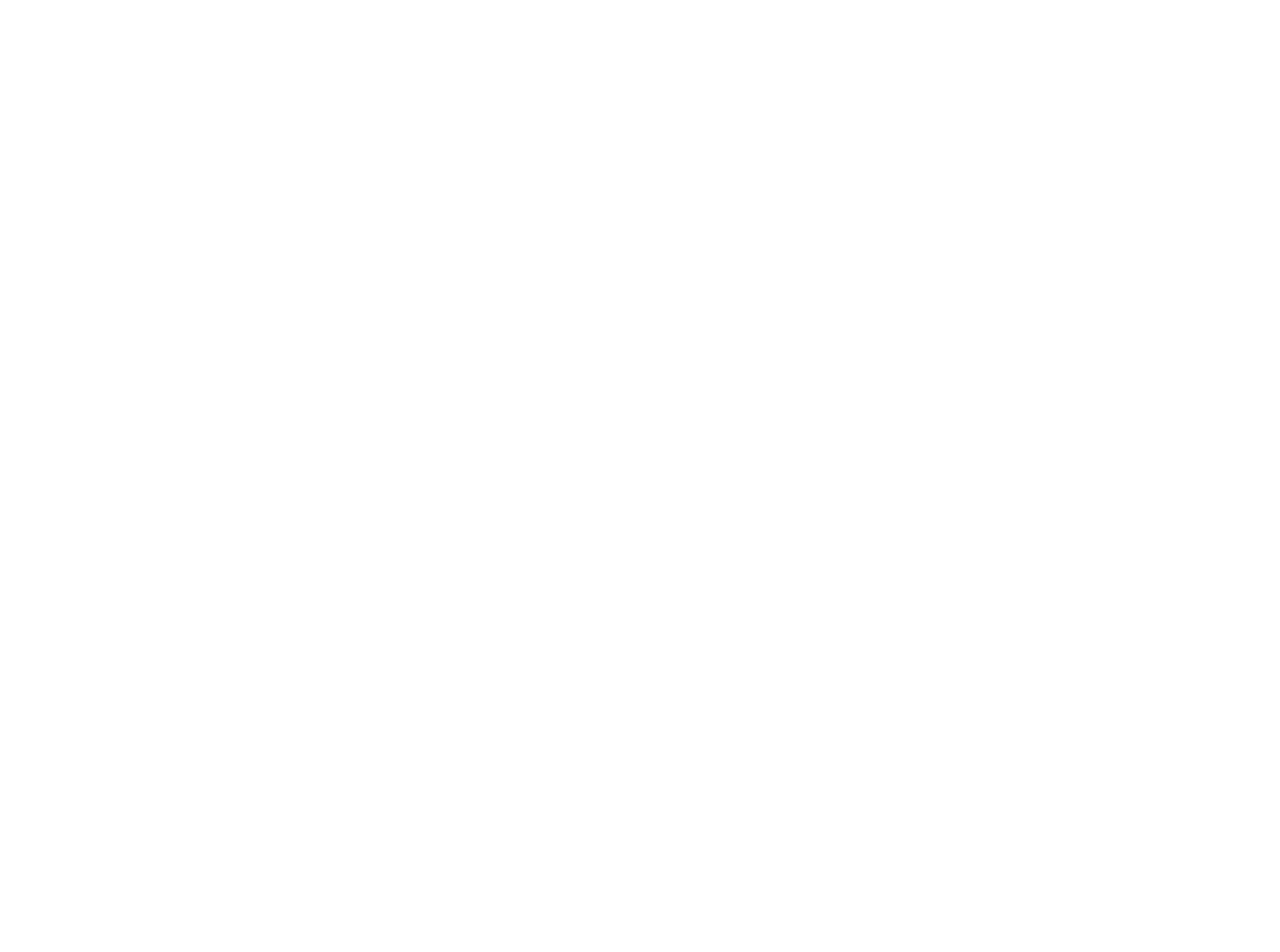
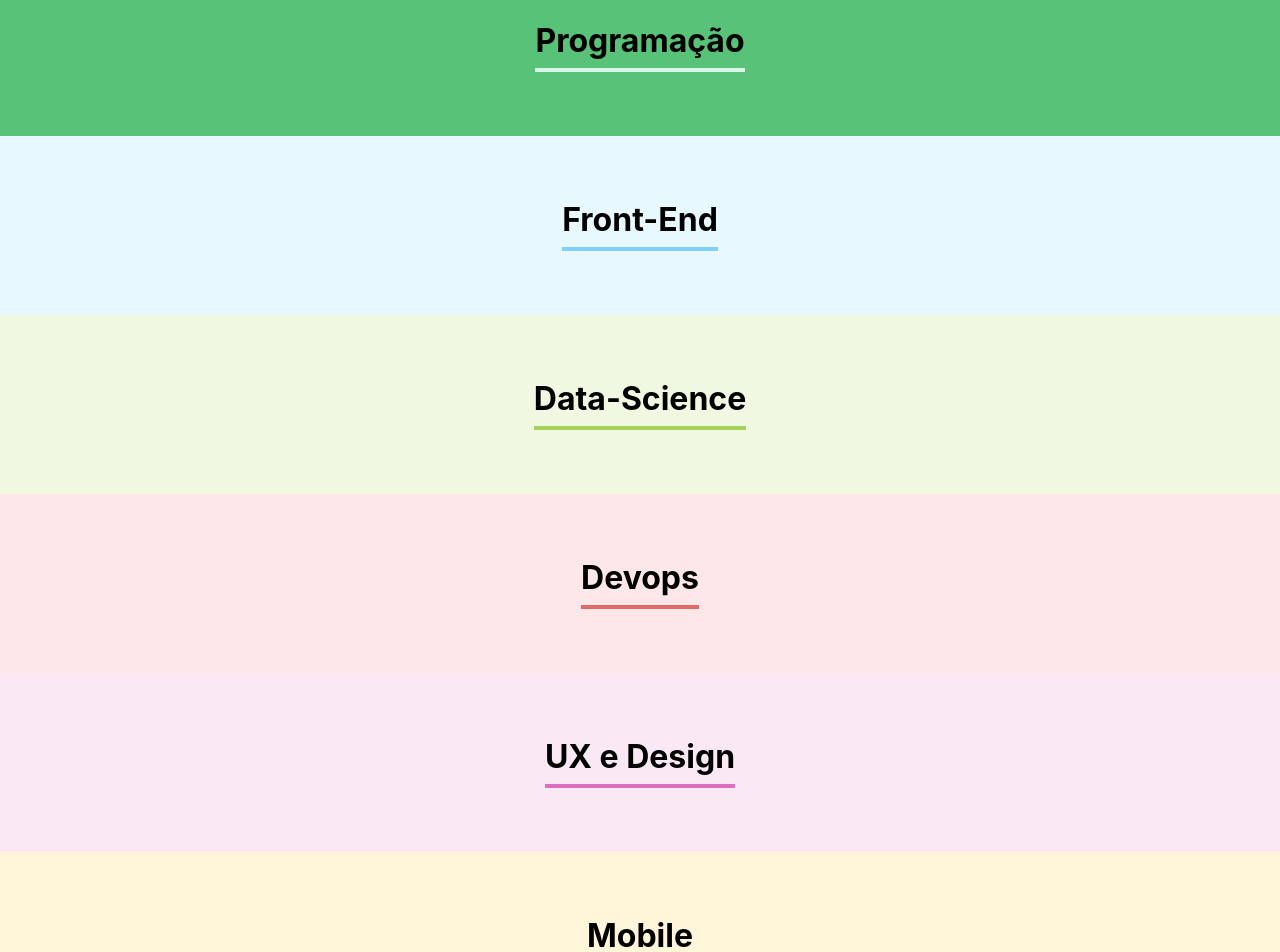
Before and after one commit to leanderarf/projeto-organo, a React (Create React App) app: page / in a window 1280 px wide. Shown: the part 1520-2472 px from the top of the page. Before the commit the page ends 1477 px from the top, so only its background shows below. Built offline with nearby package versions, Linux system fonts and the light colour scheme.

Commit message:
criando secção de times

```diff
--- a/src/App.js
+++ b/src/App.js
@@ -1,9 +1,48 @@
 import { useState } from 'react';
 import Banner from './componentes/Banner';
 import Formulario from './componentes/Formulario';
+import Time from './componentes/Time';
 
 
 function App() {
+
+  const times = [
+    {
+      nome: 'Programação',
+      corPrimaria: '#57C278',
+      corSecundaria: '#D9F7E9'
+    },
+    {
+      nome: 'Front-End',
+      corPrimaria: '#E8F8FF',
+      corSecundaria: '#82CFFA'
+    },
+    {
+      nome: 'Data-Science',
+      corPrimaria: '#F0F8E2',
+      corSecundaria: '#A6D157'
+    },
+    {
+      nome: 'Devops',
+      corPrimaria: '#FDE7E8',
+      corSecundaria: '#E06B69'
+    },
+    {
+      nome: 'UX e Design',
+      corPrimaria: '#FAE9F5',
+      corSecundaria: '#DB6EBF'
+    },
+    {
+      nome: 'Mobile',
+      corPrimaria: '#FFF5D9',
+      corSecundaria: '#FFBA05'
+    },
+    {
+      nome: 'Inovação e Gestão',
+      corPrimaria: '#FFEEDF',
+      corSecundaria: '#FF8A29'
+    }
+  ]
 
   const [colaboradores, setColaboradores] = useState([])
   const aoNovoColaboradorAdicionado = (colaborador) => {
@@ -16,6 +55,15 @@
       <Banner />
       <Formulario aoColaboradorCadastrado = {colaborador => aoNovoColaboradorAdicionado(colaborador)}/>
 
+      {times.map(time =>
+        <Time
+          key={time.nome}
+          nome={time.nome}
+          corPrimaria={time.corPrimaria}
+          corSecundaria={time.corSecundaria}
+        />)
+      }
+
     </div>
   );
 }
--- /dev/null
+++ b/src/componentes/Time/Time.css
@@ -0,0 +1,11 @@
+.time {
+    text-align: center;
+    padding: 32px;
+}
+
+.time h3{
+    font-size: 32px;
+    border-bottom: 4px solid;
+    display: inline-block;
+    padding-bottom: 8px;
+}
--- /dev/null
+++ b/src/componentes/Time/index.js
@@ -0,0 +1,13 @@
+import './Time.css'
+
+const Time = (props) => {
+    const css = {backgroundColor: props.corPrimaria}
+
+    return (
+        <section className='time' style={css}>
+            <h3 style={{ borderColor: props.corSecundaria }}>{props.nome}</h3>
+        </section>
+    )
+}
+
+export default Time
```
